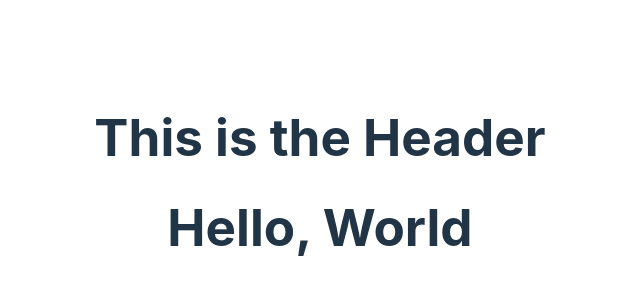
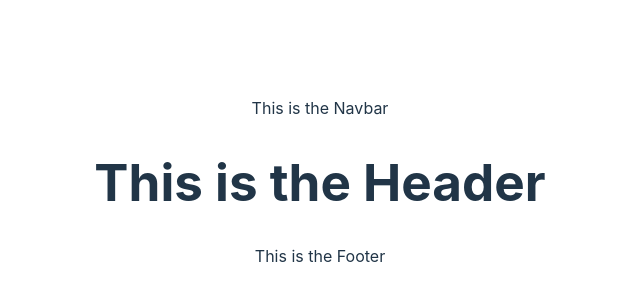
Before and after one commit to BullDogPatch/some-practice, a React (Vite) app: page / in a window 1280 px wide. Shown: the part 218-518 px from the top of the page, without its empty margins (320-960 px from the left). Built offline with nearby package versions, Linux system fonts and the light colour scheme.

Commit message:
wrap App on QueryClientProvider

```diff
--- a/src/App.jsx
+++ b/src/App.jsx
@@ -1,12 +1,15 @@
 import { useState } from 'react'
 import Header from './components/Header'
 import './App.css'
+import Navbar from './components/Navbar'
+import Footer from './components/Footer'
 
 function App() {
   return (
     <div className="App">
+      <Navbar />
       <Header />
-      <h1>Hello, World</h1>
+      <Footer />
     </div>
   )
 }
--- a/src/main.jsx
+++ b/src/main.jsx
@@ -1,10 +1,15 @@
 import React from 'react'
 import ReactDOM from 'react-dom/client'
+import { QueryClient, QueryClientProvider } from '@tanstack/react-query'
 import App from './App'
 import './index.css'
 
+const queryClient = new QueryClient()
+
 ReactDOM.createRoot(document.getElementById('root')).render(
   <React.StrictMode>
-    <App />
+    <QueryClientProvider client={queryClient}>
+      <App />
+    </QueryClientProvider>
   </React.StrictMode>
 )
```
